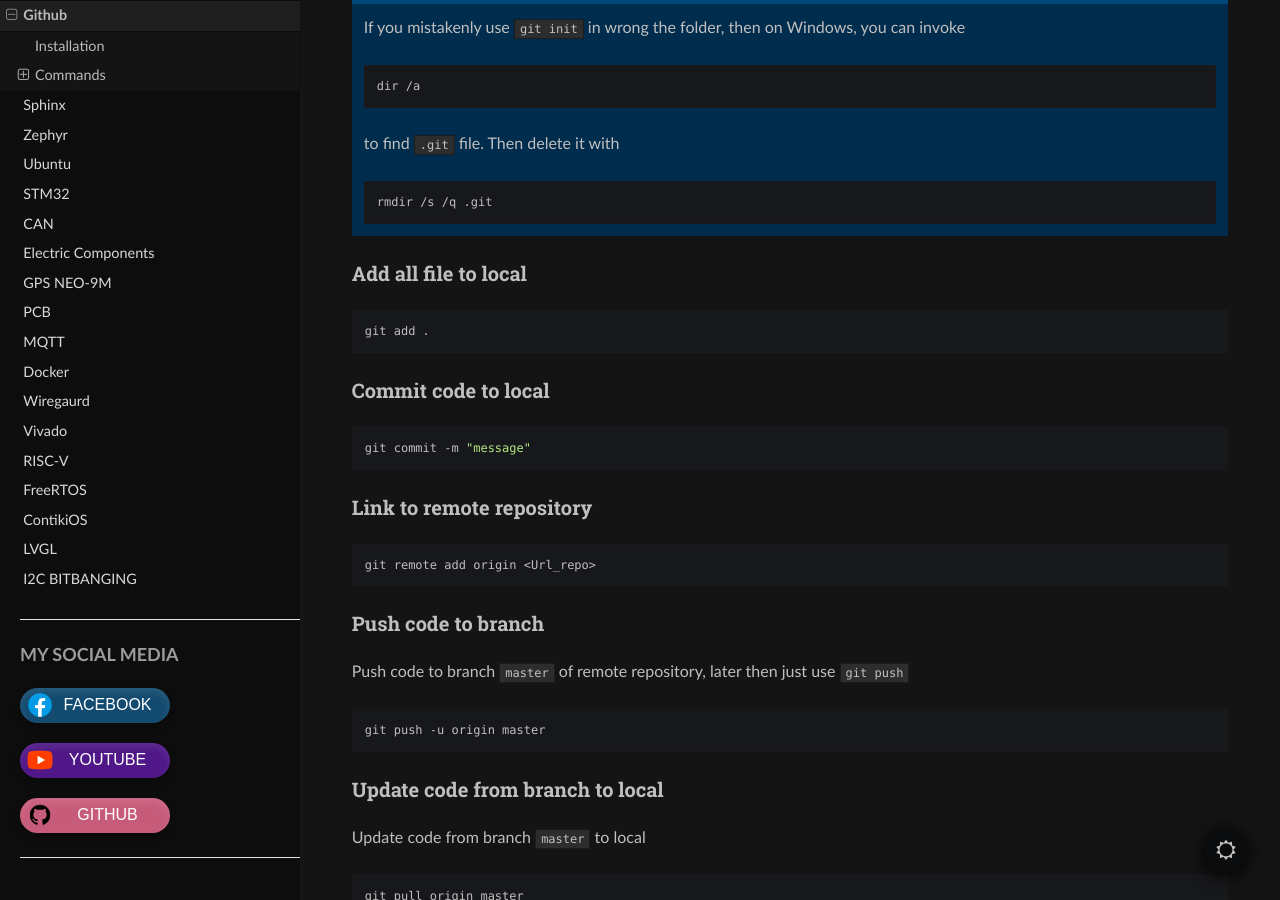
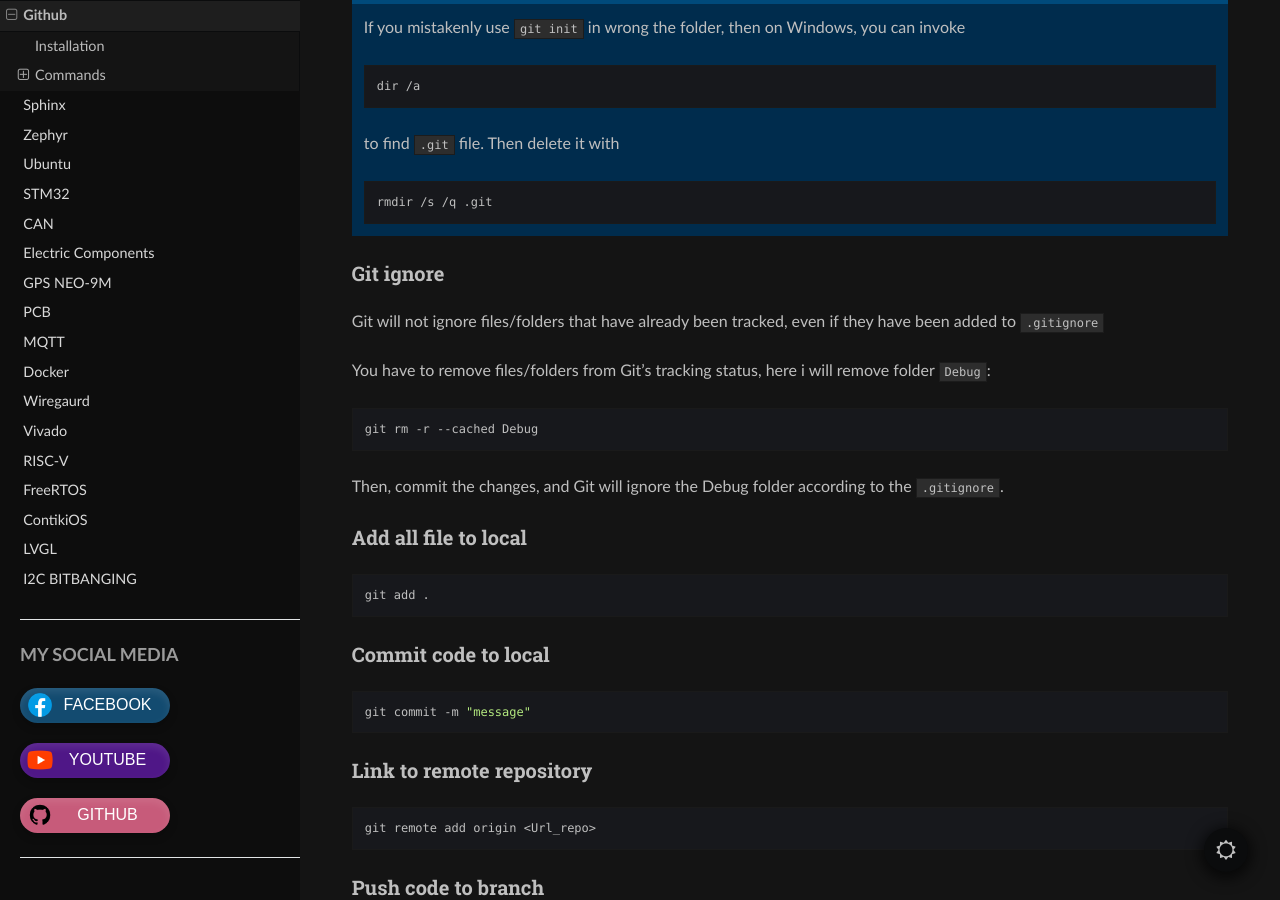
Before and after one commit to ryanjtr/MyDocs, a Sphinx documentation site: the page built from docs/source/Contents/github.rst, in a window 1280 px wide and 900 px high, scrolled down 973 px. Built offline with Sphinx 7.4.7 and the Read the Docs theme 3.1.0, drawn with Linux system fonts in a browser that asks for light colours.

Commit message:
git ignore

```diff
--- a/docs/source/Contents/github.rst
+++ b/docs/source/Contents/github.rst
@@ -51,6 +51,19 @@ Initiate git local
     .. code-block:: bash
 
         rmdir /s /q .git
+
+Git ignore
+~~~~~~~~~~~~~~~~~~~~~~
+
+Git will not ignore files/folders that have already been tracked, even if they have been added to ``.gitignore``
+
+You have to remove files/folders from Git's tracking status, here i will remove folder ``Debug``:
+
+.. code-block:: bash
+
+    git rm -r --cached Debug
+
+Then, commit the changes, and Git will ignore the Debug folder according to the ``.gitignore``.
 
 Add all file to local
 ~~~~~~~~~~~~~~~~~~~~~~
```
